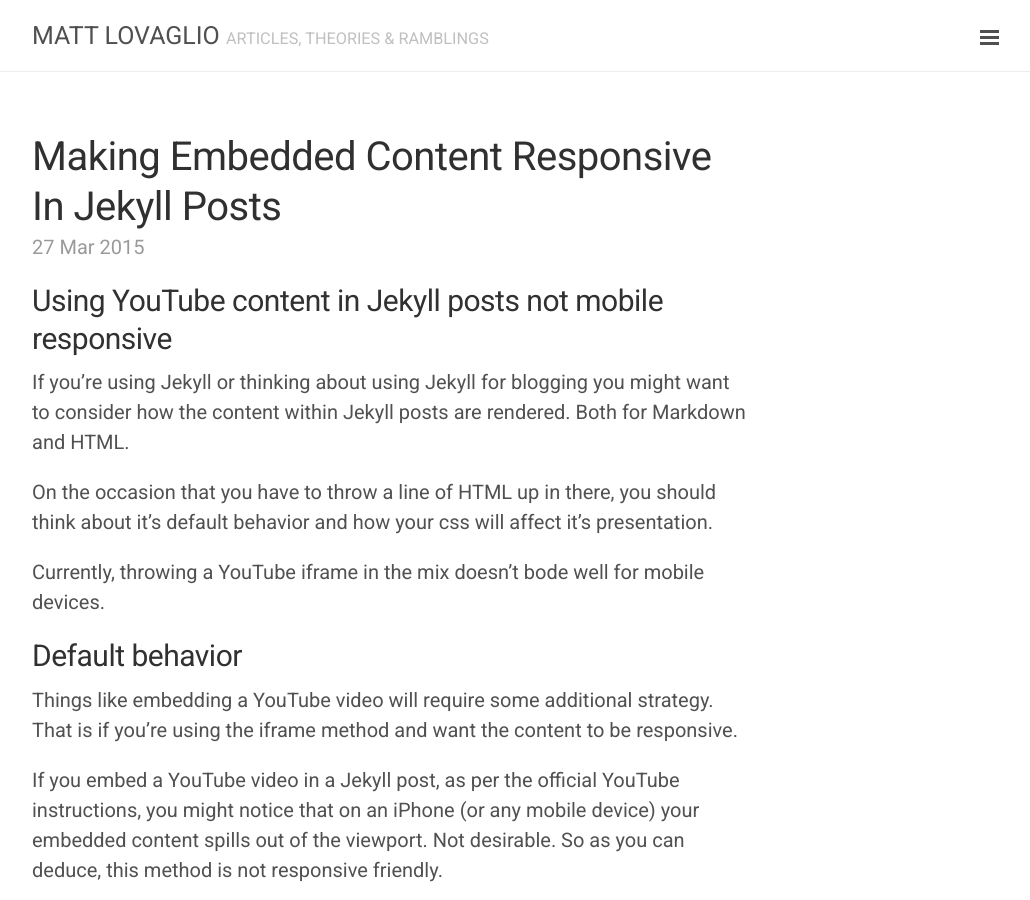
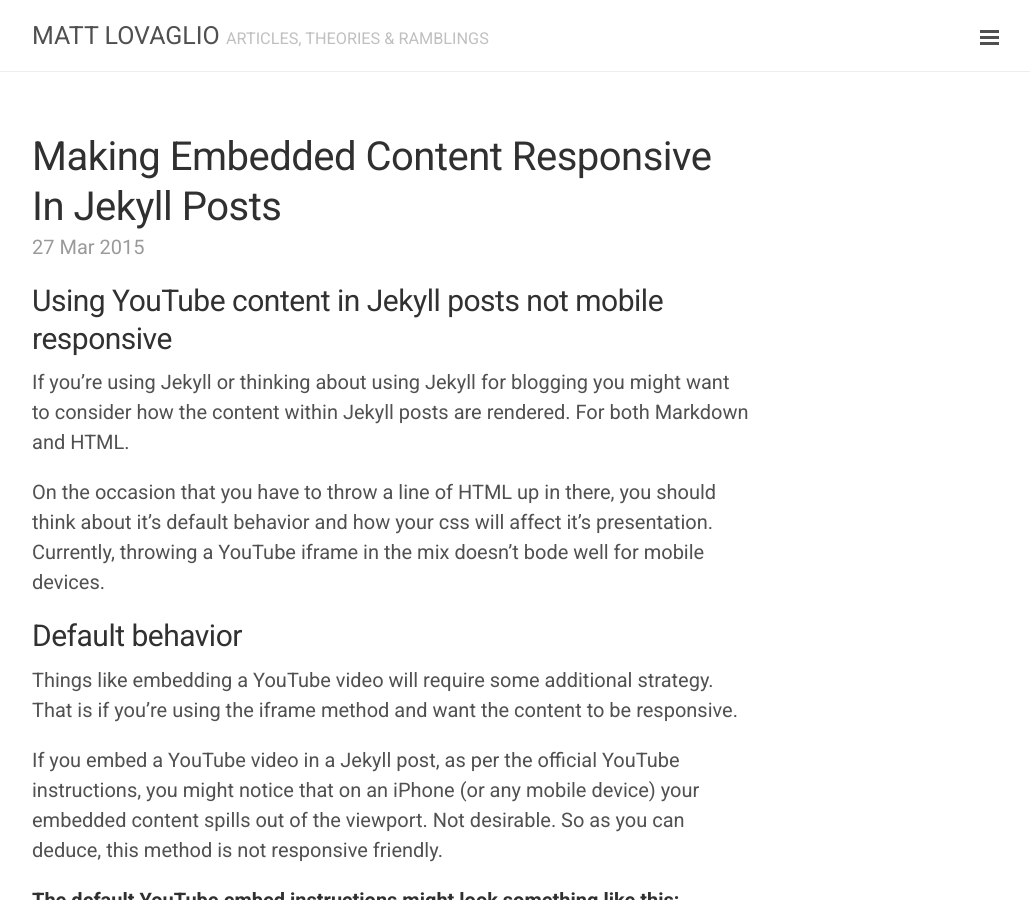
Before and after one commit to mattlovaglio/mattlovaglio.github.io, a Jekyll site: the page built from _posts/2015-03-27-Making-Embedded-Content-Responsive-In-Jekyll-Posts.md, in a window 1280 px wide and 900 px high. Shown: the whole window, without its empty margins (248-1278 px from the left). Built offline with Jekyll 4.4.1, drawn with Linux system fonts in a browser that asks for light colours; Markdown is read by kramdown in place of the engine named in the settings.

Commit message:
Typo
Fixed typo.

```diff
--- a/_posts/2015-03-27-Making-Embedded-Content-Responsive-In-Jekyll-Posts.md
+++ b/_posts/2015-03-27-Making-Embedded-Content-Responsive-In-Jekyll-Posts.md
@@ -5,11 +5,9 @@
 
 ## Using YouTube content in Jekyll posts not mobile responsive
 
-If you're using Jekyll or thinking about using Jekyll for blogging you might want to consider how the content within Jekyll posts are rendered. Both for Markdown and HTML.
+If you're using Jekyll or thinking about using Jekyll for blogging you might want to consider how the content within Jekyll posts are rendered. For both Markdown and HTML.
 
-On the occasion that you have to throw a line of HTML up in there, you should think about it's default behavior and how your css will affect it's presentation.
-
-Currently, throwing a YouTube iframe in the mix doesn't bode well for mobile devices.
+On the occasion that you have to throw a line of HTML up in there, you should think about it's default behavior and how your css will affect it's presentation. Currently, throwing a YouTube iframe in the mix doesn't bode well for mobile devices.
 
 ## Default behavior
 
```
